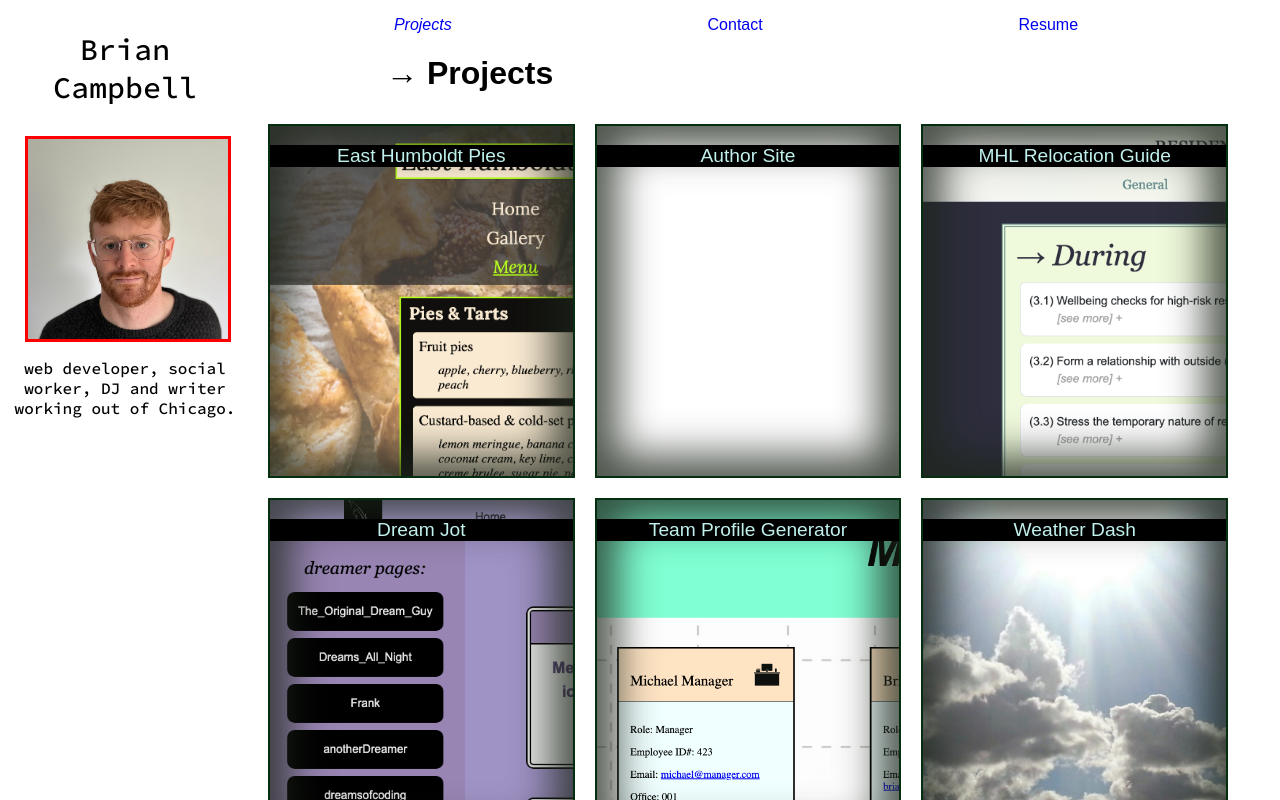
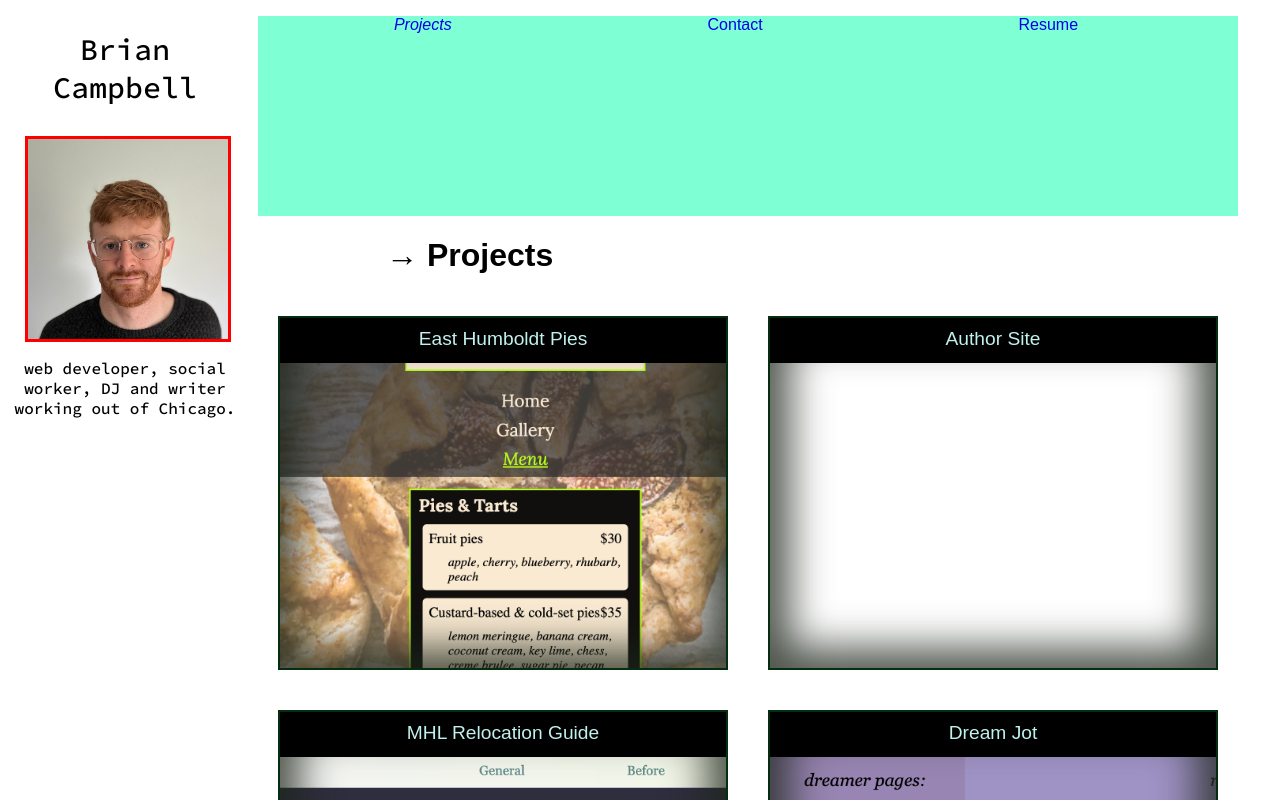
Before and after one commit to briancampbell003/portfolio-2023, a React (Create React App) app: page / in a window 1280 px wide. Shown: the top 800 px of the page. Built offline with nearby package versions, Linux system fonts and the light colour scheme; a web font is replaced by a local one.

Commit message:
some styling

```diff
--- a/src/components/Navbar.css
+++ b/src/components/Navbar.css
@@ -1,3 +1,8 @@
+.nav {
+    height: 200px;
+    background-color: aquamarine;
+}
+
 .nav ul {
     display: flex;
     flex-direction: row;
--- a/src/components/pages/ProjectCard.js
+++ b/src/components/pages/ProjectCard.js
@@ -9,9 +9,9 @@ export default function ProjectCard({ projData }) {
         <div className='proj-card' key={proj.key} style={{
           backgroundImage: `url("${proj.imgPath}")`
         }}>
-          <p className='proj-title'>
+          <div className='proj-title'>
             {proj.title}
-          </p>
+          </div>
           <div className='hide' style={{
             backgroundImage: `linear-gradient(to right, rgba(255,0,0,0.1), rgba(255,240,240,.9))`
           }}>
--- a/src/components/pages/Projects.css
+++ b/src/components/pages/Projects.css
@@ -5,19 +5,15 @@
 .proj-card {
     height: 350px;
     width: 400px;
-    margin: 10px;
+    margin: 20px;
     flex: 1;
     min-width: 300px;
     background-size: cover;
     border: 2px solid var(--primary);
     box-shadow: inset 0 0 40px 20px rgba(29, 37, 27, 0.787) ;
 }
-.proj-card:hover {
-    box-shadow: inset 200px cyan;
-}
 .hide {
-    position: relative;
-    top: 0px;
+    top: -10px;
     height: 315px;
     opacity: 0;
 }
@@ -25,9 +21,9 @@
     opacity: 1;
 }
 .proj-title {
-    height: fit-content;
-    position: relative;
+    height: 35px;
     top: 0px;
+    padding-top: 10px;
     text-align: center;
     font-size: larger;
     color: var(--secondary);
@@ -41,7 +37,7 @@
 .proj-title:hover {
     color: var(--tertiary);
 }
-.repo-link {
+.repo-link, .deployed-link {
     color: black;
     text-decoration: none;
     font-size: 20px;
@@ -52,12 +48,12 @@
     margin-top: 15px;
     opacity: .7;
 }
-.repo-link:hover {
+.repo-link:hover, .deployed-link:hover {
     color: var(--primary);
     font-style: italic;
     opacity: 1 ;
 }
-.deployed-link {
+/* .deployed-link {
     color: black;
     text-decoration: none;
     font-size: 20px;
@@ -72,4 +68,4 @@
     color: var(--primary);
     font-style: italic;
     opacity: 1 ;
-}
+} */
```
